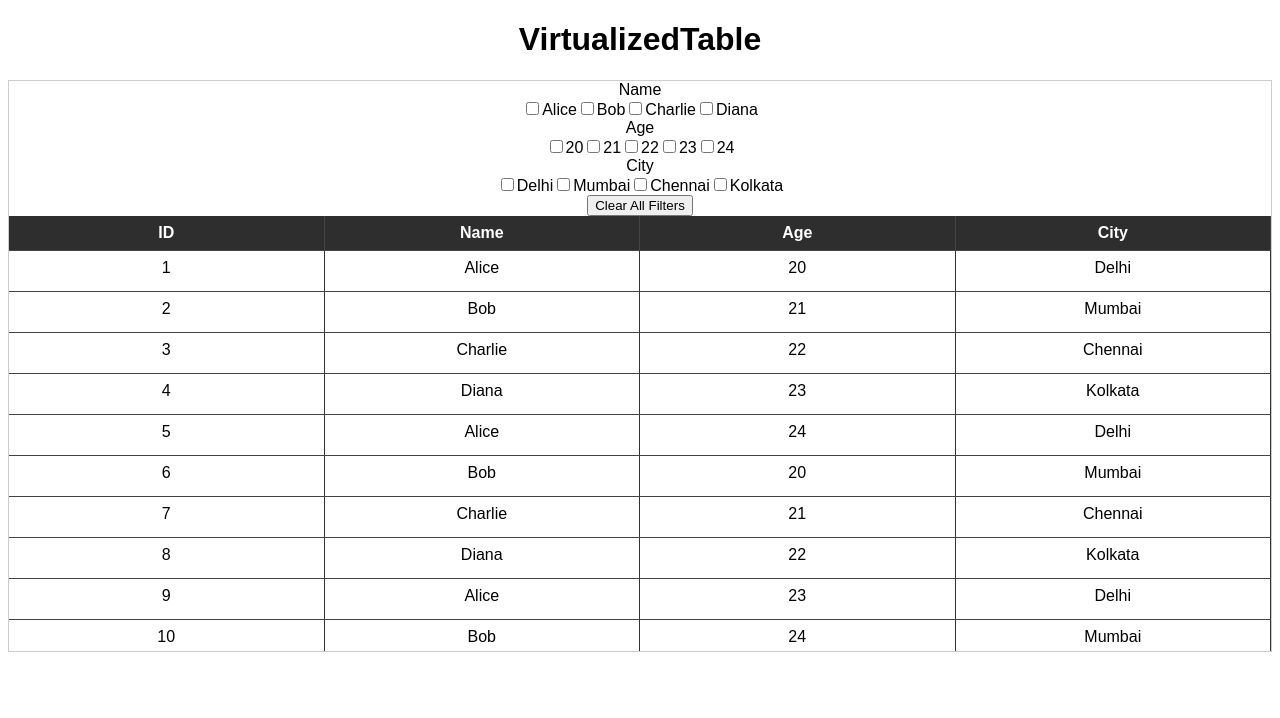
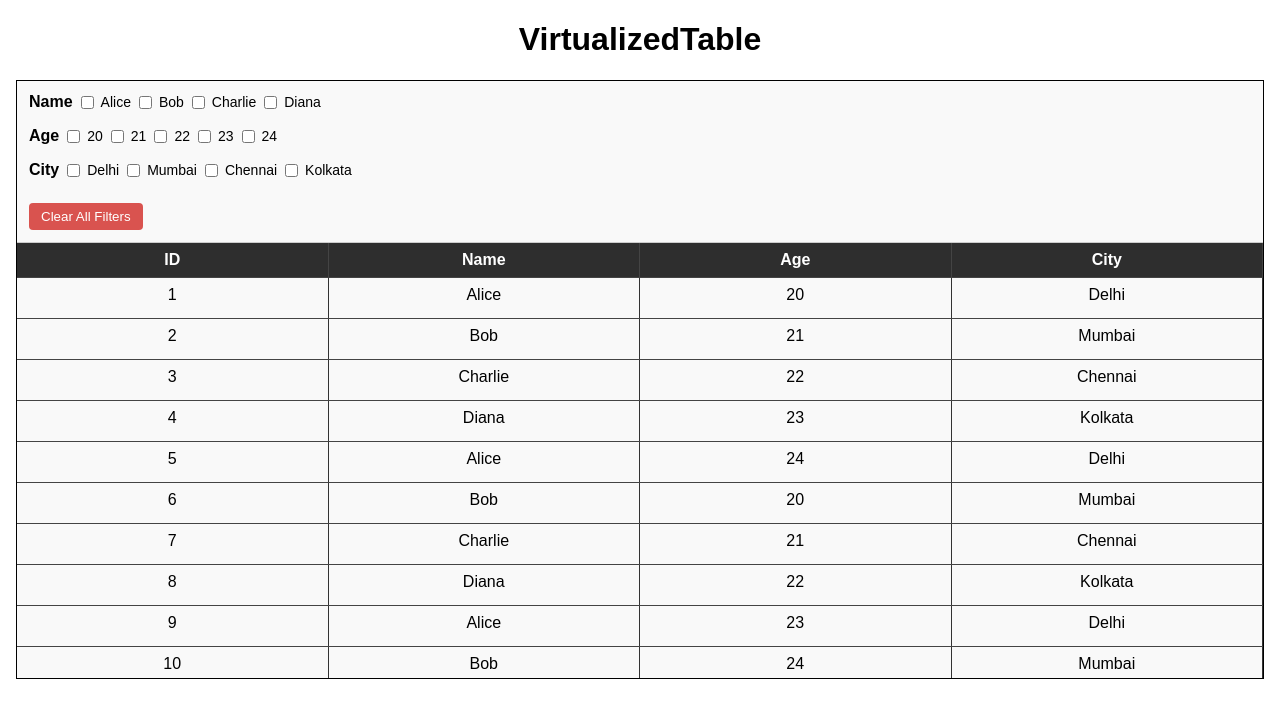
Before and after one commit to only-p/Regie-assignment, a React (Create React App) app: page / in a window 1280 px wide. Shown: the top 718 px of the page. Built offline with nearby package versions, Linux system fonts and the light colour scheme.

Commit message:
table filter style change align to lfet

```diff
--- a/src/styles/VirtualizedTable.css
+++ b/src/styles/VirtualizedTable.css
@@ -1,6 +1,55 @@
 .vt-wrapper {
   font-family: sans-serif;
-  border: 1px solid #ccc;
+  background-color: #f9f9f9;
+  margin: 8px;
+  border: 1px solid black;
+}
+.vt-title {
+  font-size: 24px;
+  text-decoration: bold;
+  margin: 8px;
+}
+.vt-filters {
+  display: flex;
+  flex-direction: column;
+  align-items: flex-start;
+  gap: 12px;
+  padding: 12px;
+  border-bottom: 1px solid #ccc;
+}
+
+.vt-filter-group {
+  display: flex;
+  flex-direction: row;
+  align-items: flex-start;
+  flex-wrap: wrap;
+  gap: 4px;
+}
+.vt-filter-label {
+  font-weight: bold;
+  margin-bottom: 4px;
+}
+
+.vt-checkbox {
+  font-size: 14px;
+  display: flex;
+  align-items: center;
+  gap: 4px;
+}
+
+.vt-clear-btn {
+  align-self: start;
+  padding: 6px 12px;
+  background-color: #d9534f;
+  color: white;
+  border: none;
+  cursor: pointer;
+  margin-top: 8px;
+  border-radius: 4px;
+}
+
+.vt-clear-btn:hover {
+  background-color: #c9302c;
 }
 
 .vt-header-wrapper {
```
